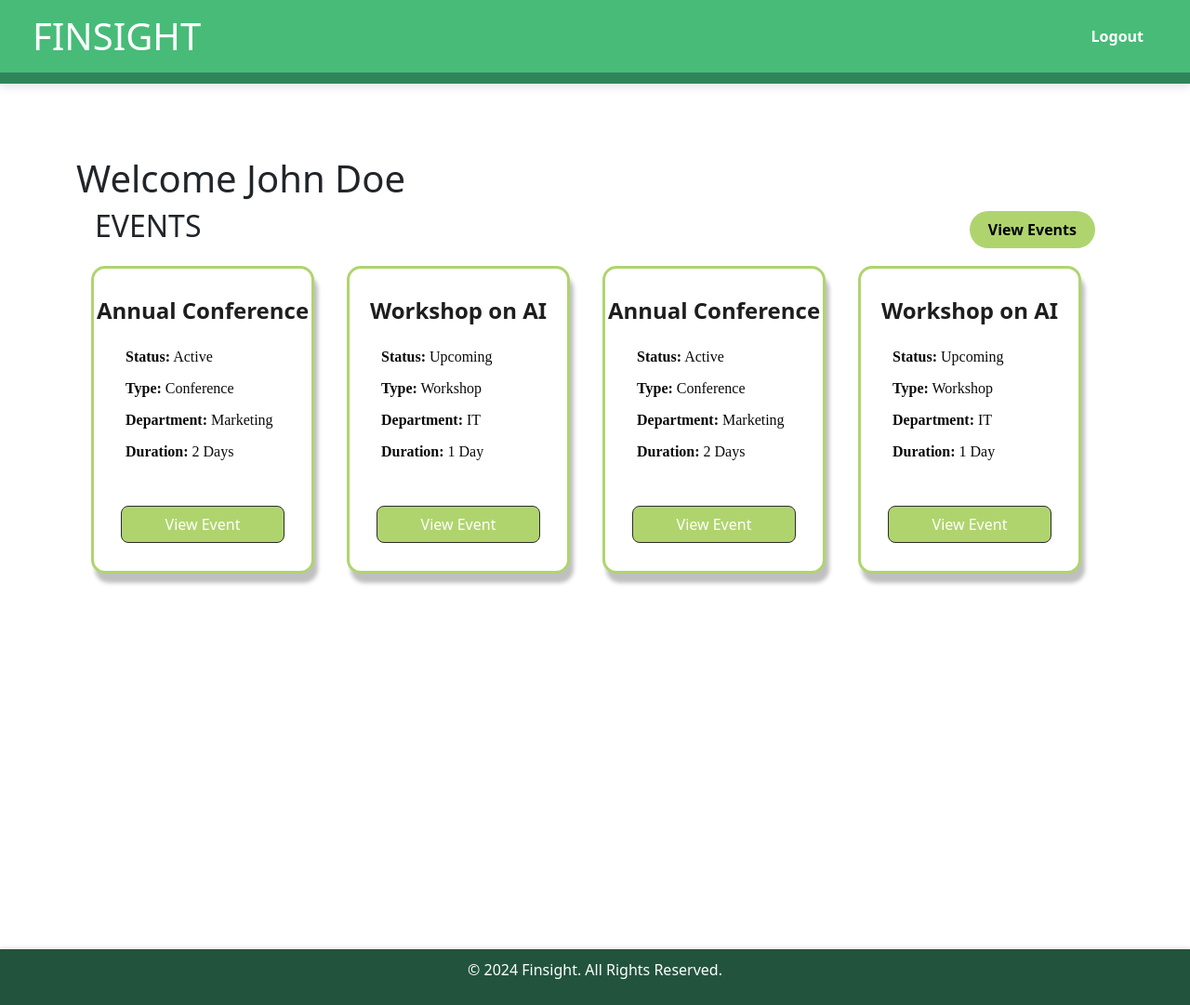
After one commit to Pgm-nurari/Minor-Project, a Flask app: page /event-manager-dashboard in a window 1280 px wide. The commit adds this page. Shown: the whole page at 93% size. Run offline with Flask 3, Linux system fonts and the light colour scheme.

```diff
--- a/app.py
+++ b/app.py
@@ -84,3 +84,48 @@
         },
     ]
     return render_template('admin_dash.html',events=events, users=users)
+
+@app.route('/event-manager-dashboard')
+def event_manager():
+    users = {
+        "id" : "1234",
+         "username": "John Doe",
+         "email": "john@example.com",
+         "role": "Event Manager",
+         "department": "Commerce",
+         "event" :  "Annual Conference",
+         "phone" : "2136547895",
+         "sub_event" : ""
+        }
+
+    events = [
+        {
+            "event_name": "Annual Conference",
+            "status": "Active",
+            "type": "Conference",
+            "department": "Marketing",
+            "duration": "2 Days"
+        },
+        {
+            "event_name": "Workshop on AI",
+            "status": "Upcoming",
+            "type": "Workshop",
+            "department": "IT",
+            "duration": "1 Day"
+        },
+        {
+            "event_name": "Annual Conference",
+            "status": "Active",
+            "type": "Conference",
+            "department": "Marketing",
+            "duration": "2 Days"
+        },
+        {
+            "event_name": "Workshop on AI",
+            "status": "Upcoming",
+            "type": "Workshop",
+            "department": "IT",
+            "duration": "1 Day"
+        },
+    ]
+    return render_template('eventmanager_dash.html',events=events, user=users)
--- a/templates/base.html
+++ b/templates/base.html
@@ -8,6 +8,7 @@
       rel="stylesheet"
       href="{{ url_for('static', filename='base.css') }}"
     />
+    <link href="https://cdn.jsdelivr.net/npm/bootstrap@5.3.3/dist/css/bootstrap.min.css" rel="stylesheet" integrity="sha384-QWTKZyjpPEjISv5WaRU9OFeRpok6YctnYmDr5pNlyT2bRjXh0JMhjY6hW+ALEwIH" crossorigin="anonymous">
     {% block extra_css %}{% endblock %}
   </head>
   <body>
--- /dev/null
+++ b/templates/eventmanager_dash.html
@@ -0,0 +1,18 @@
+{% extends 'base.html' %}
+
+{% block title %}Admin Dashboard{% endblock %}
+
+{% block extra_css %} {% endblock %}
+
+{% block content %}
+    <div class="container">
+        <br><br>
+    <section id="User">
+        <h1>Welcome {{user.username}}</h1>
+    </section>
+    <section id="Events">
+        {% include '/components/eventcard.html' %}
+    </section>
+    <section id="Users"></section>
+    </div>
+{% endblock %}
```
